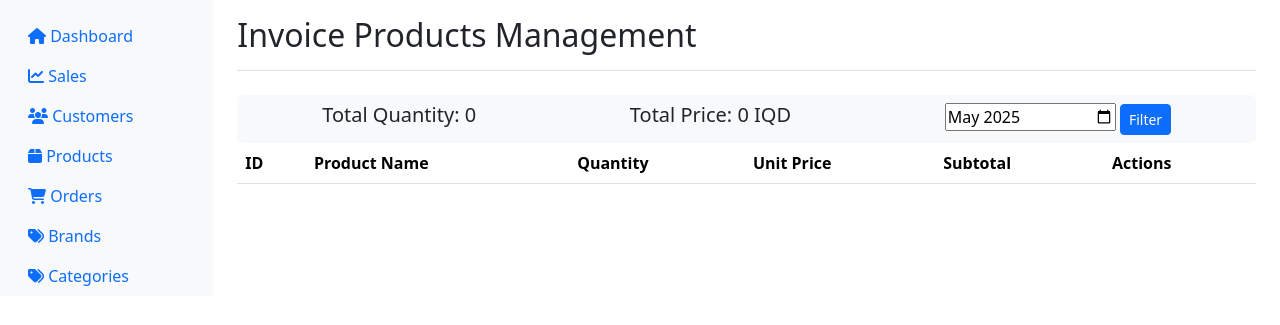
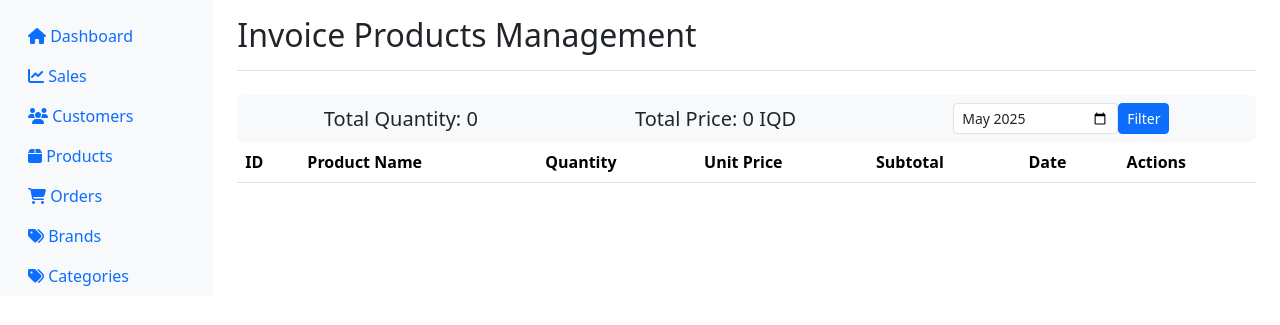
Before and after one commit to mustafa-salah-1/small-E-Commerce-website, a PHP site: page /admin/sales.php in a window 1280 px wide. Shown: the part 56-381 px from the top of the page. Run offline with PHP 8.4, Linux system fonts and the light colour scheme; the visitor is signed in with stand-in values (Sample User, id 1); data that the repository does not hold is empty.

Commit message:
feat(invoice): improve invoice products management layout and add date column

```diff
--- a/admin/sales.php
+++ b/admin/sales.php
@@ -43,16 +43,17 @@ include "../components/admin/app.php";
                 <h2>Invoice Products Management</h2>
             </div>
 
-            <div class="mt-4 d-flex justify-content-around p-2 bg-light rounded">
-                <h5>Total Quantity: <?php echo number_format($total_invoice_products['total_quantity']); ?></h5>
-                <h5>Total Price: <?php echo number_format($total_invoice_products['total_price']); ?> IQD</h5>
+            <div class="mt-4 p-2 bg-light rounded">
+                <div class="d-flex flex-column flex-md-row justify-content-md-around align-items-center">
+                    <h5 class="mb-3 mb-md-0">Total Quantity: <?php echo number_format($total_invoice_products['total_quantity']); ?></h5>
+                    <h5 class="mb-3 mb-md-0">Total Price: <?php echo number_format($total_invoice_products['total_price']); ?> IQD</h5>
 
-                <div>
-                    <form action="<?php htmlspecialchars($_SERVER['PHP_SELF']); ?>" method="post">
-                        <input type="month" name="month_year" value="<?php echo $currentYear . '-' . $currentMonth; ?>">
-                        <button type="submit" name="date" class="btn btn-primary btn-sm ml-2">Filter</button>
-                    </form>
-
+                    <div class="mt-3 mt-md-0">
+                        <form action="<?php htmlspecialchars($_SERVER['PHP_SELF']); ?>" method="post" class="d-flex align-items-center">
+                            <input type="month" name="month_year" value="<?php echo $currentYear . '-' . $currentMonth; ?>" class="form-control form-control-sm">
+                            <button type="submit" name="date" class="btn btn-primary btn-sm ml-2 mt-2 mt-sm-0">Filter</button>
+                        </form>
+                    </div>
                 </div>
             </div>
 
@@ -65,6 +66,7 @@ include "../components/admin/app.php";
                             <th>Quantity</th>
                             <th>Unit Price</th>
                             <th>Subtotal</th>
+                            <th>Date</th>
                             <th>Actions</th>
                         </tr>
                     </thead>
@@ -76,6 +78,7 @@ include "../components/admin/app.php";
                                 <td><?php echo $item['quantity']; ?></td>
                                 <td><?php echo $item['price']; ?></td>
                                 <td><?php echo number_format($item['price'] * $item['quantity']); ?></td>
+                                <td><?php echo $item['created_at']; ?></td>
                                 <td>
                                     <form method="POST" action="<?php htmlspecialchars($_SERVER['PHP_SELF']); ?>"
                                         style="display:inline;" onsubmit="return confirm('Are you sure you want to delete this product?');">
```
